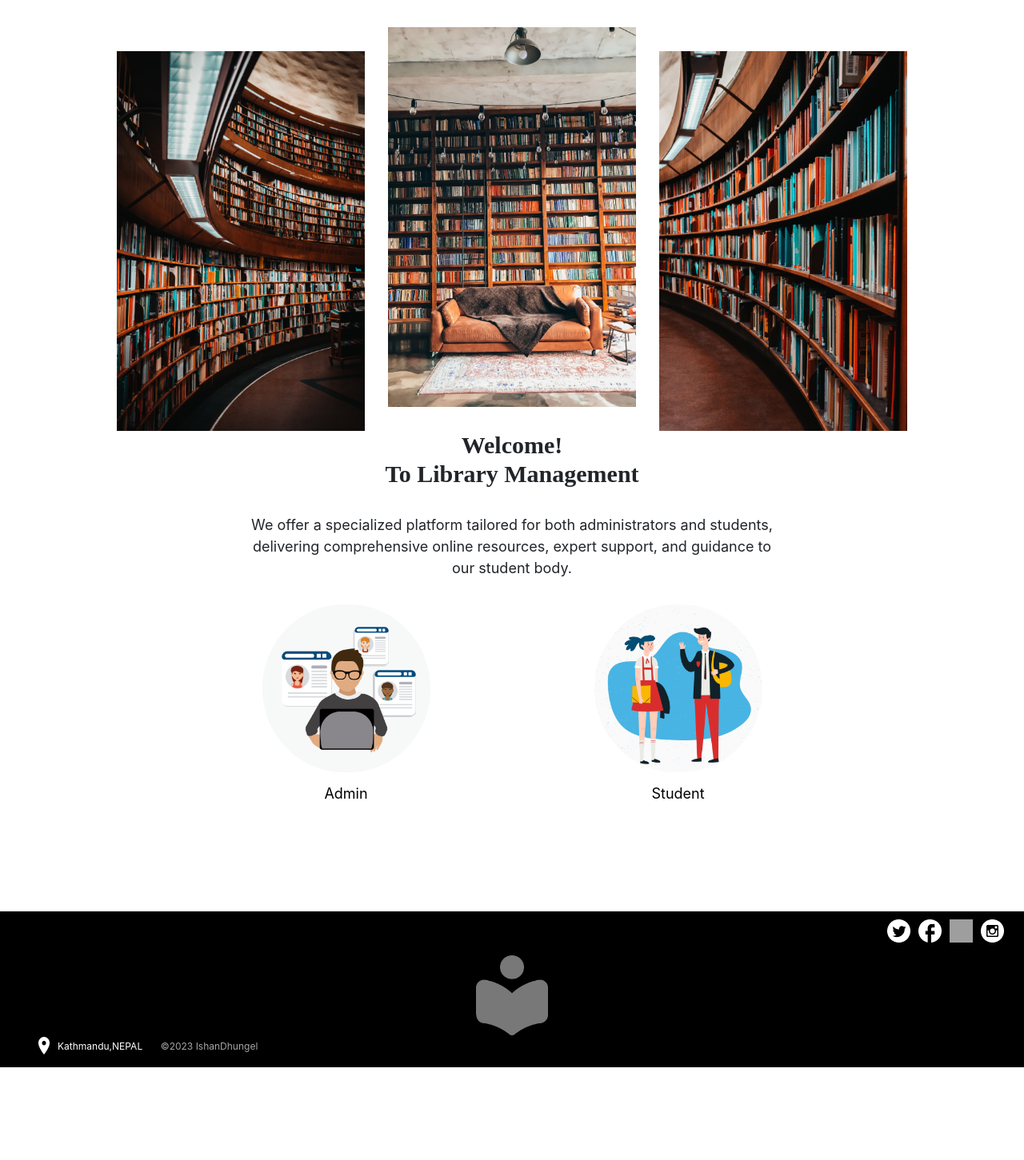
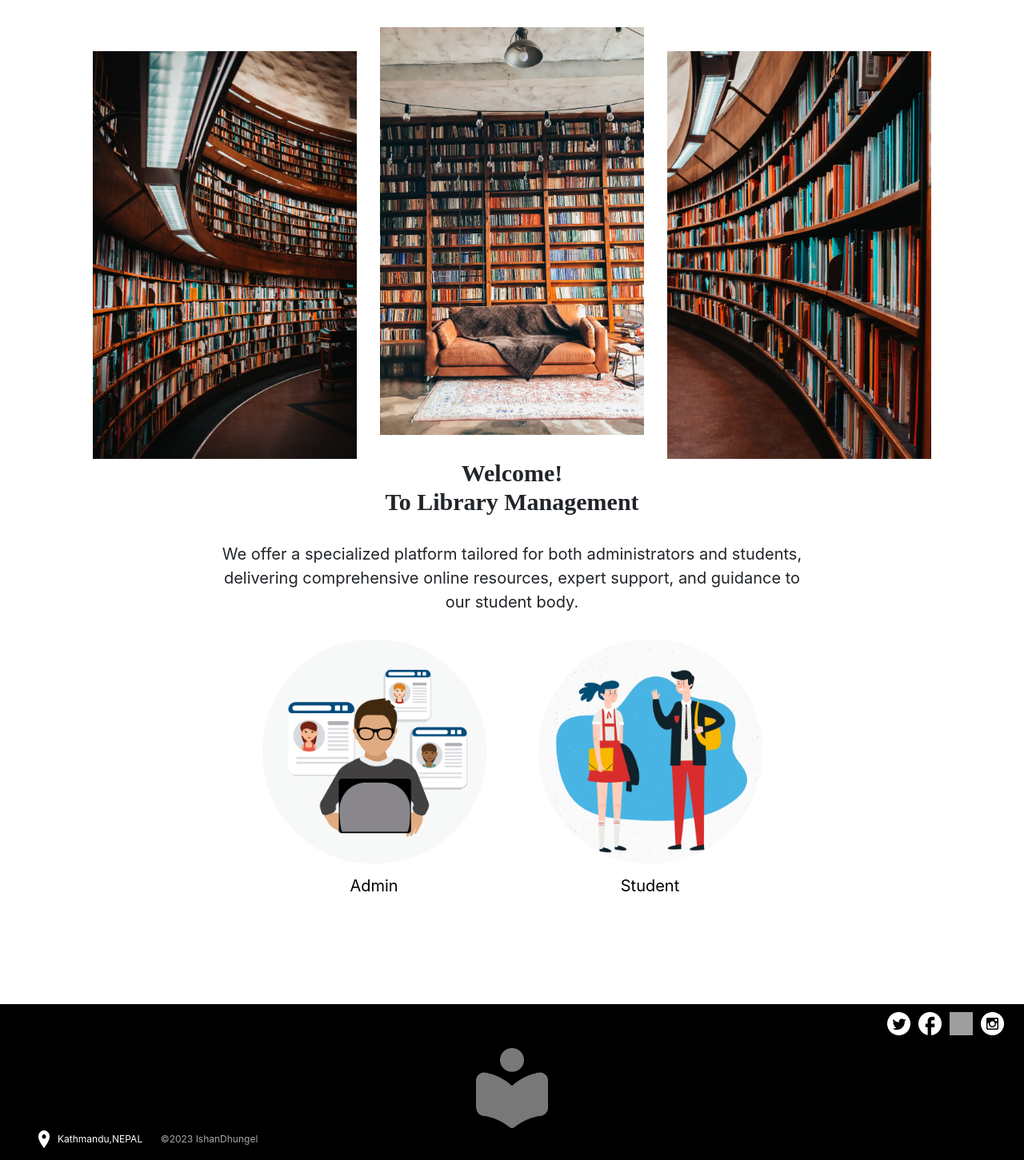
Before and after one commit to kshitizfrompali/LMS, a Django app: page / in a window 1280 px wide. Shown: the part 64-1515 px from the top of the page at 80% size. Before the commit the page ends 1399 px from the top, so only its background shows below. Run offline with Django 3.2, Linux system fonts and the light colour scheme; some libraries are stand-ins or nearby versions; grey boxes are pictures that could not be loaded.

Commit message:
aba ta vayo hola

```diff
--- a/templates/library/index.html
+++ b/templates/library/index.html
@@ -73,22 +73,22 @@
           font-size: 30px;
         }
         .intro-text {
-          font-size: 18px;
+          font-size: 20px;
           margin-bottom: 2rem;
         }
         .gallery-section{
           margin-top: 8rem;
         }
         .gallery-section img {
-          width: 310px;
-          height: 475px;
+          width: 330px;
+          height: 510px;
         }
         .GFG {
-          width: 210px;
-          height: 210px;
+          width: 280px;
+          height: 280px;
         }
         .textBelow-img {
-          font-size: 18px;
+          font-size: 20px;
           margin-top: 1rem;
         }
       }
```
